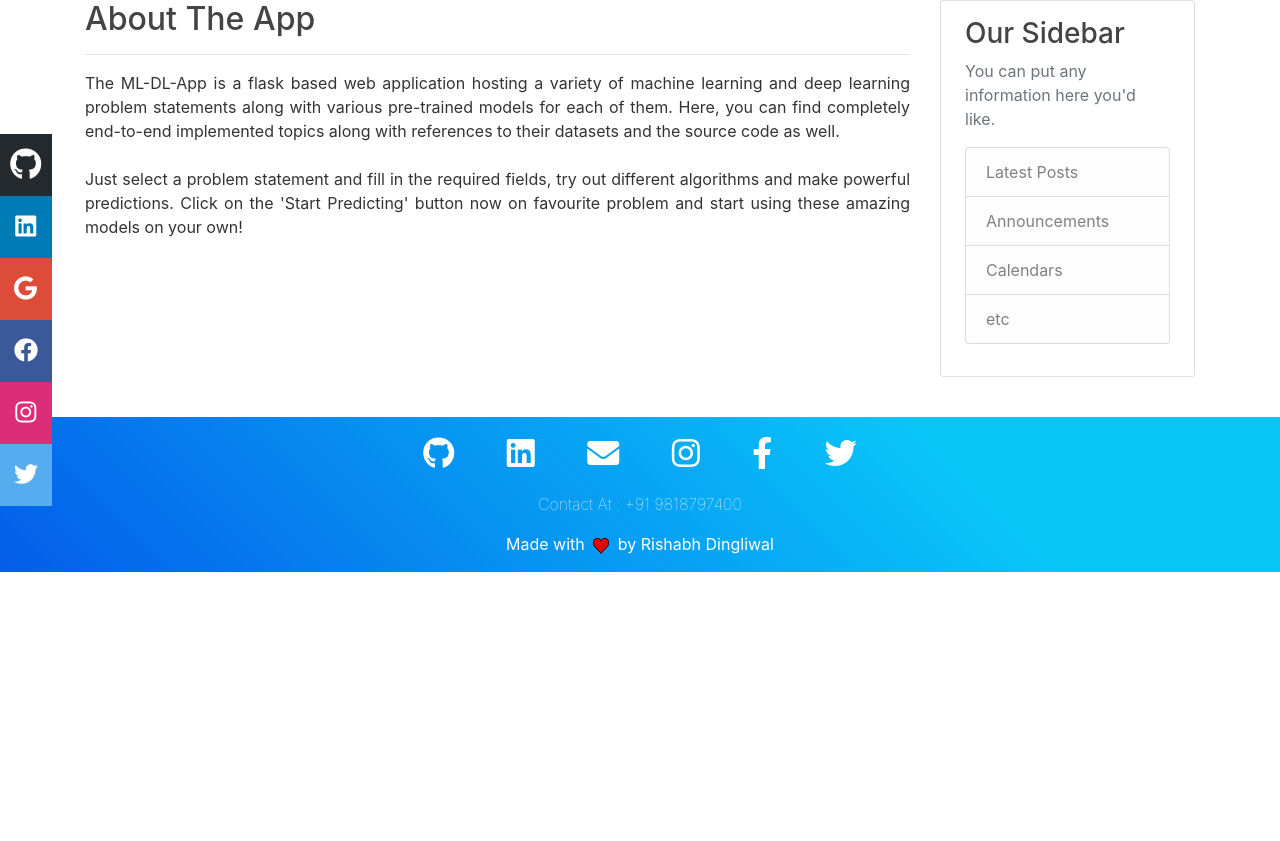
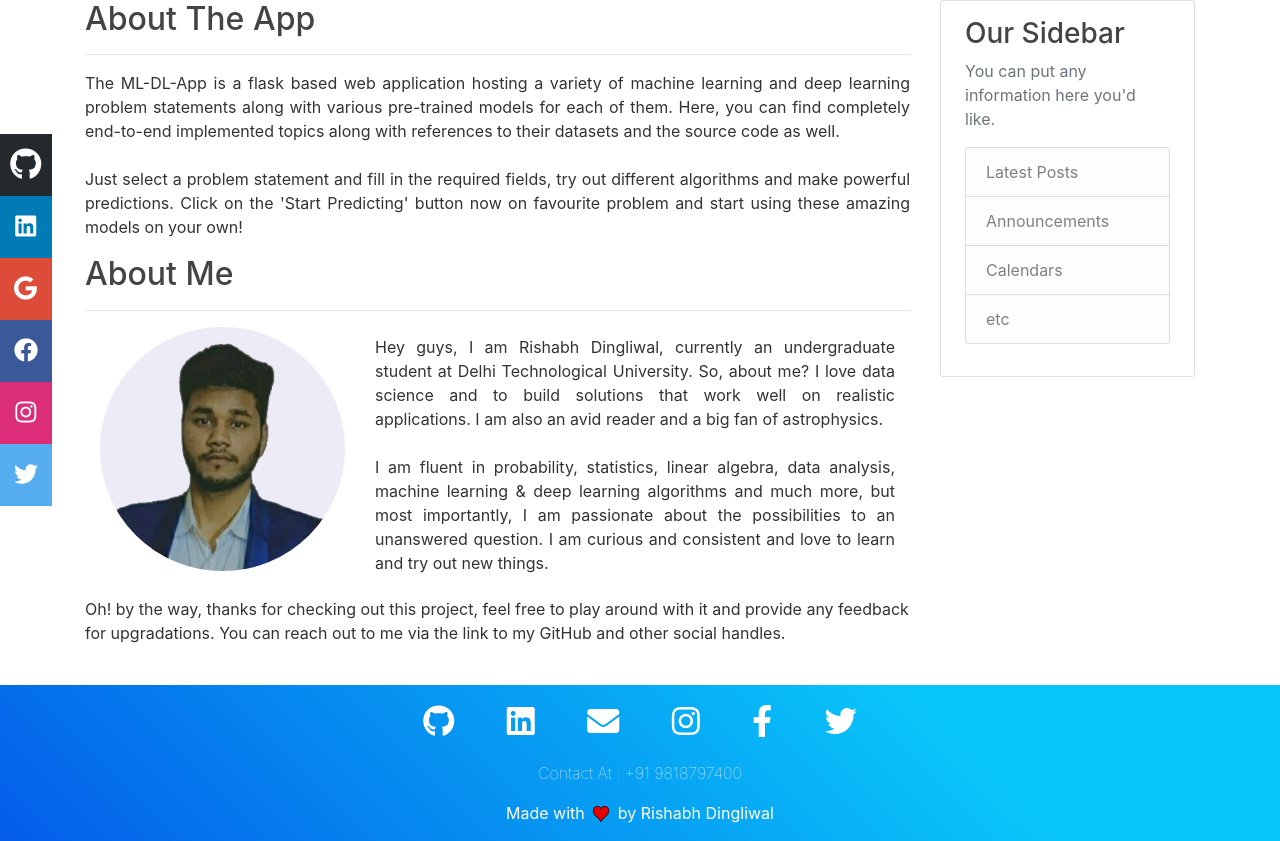
Before and after one commit to rishabh1323/The-ML-DL-App, a Flask app: page /about in a window 1280 px wide. Shown: the part 80-921 px from the top of the page. Before the commit the page ends 652 px from the top, so only its background shows below. Run offline with Flask 2, Linux system fonts and the light colour scheme; some libraries are stand-ins or nearby versions.

Commit message:
Add content to about page

```diff
--- a/templates/about.html
+++ b/templates/about.html
@@ -14,6 +14,32 @@
         predictions. Click on the 'Start Predicting' button now on favourite problem and start using these amazing models
         on your own!
     </p>
+
+    <h2>About Me</h2>
+    <hr>
+    <div style="display: inline-block;">
+        <div class="col-md-4 float-left">
+            <img src="/static/author.png" style="height: 100%; width: 100%; border-radius: 50%;">
+        </div>
+        <div class="col-md-8 float-right mt-2">
+            <p style="text-align: justify;">
+                Hey guys, I am Rishabh Dingliwal, currently an undergraduate student at Delhi Technological University. So, about me?
+                I love data science and to build solutions that work well on realistic applications. I am also an avid reader and a
+                big fan of astrophysics.
+                <br>
+                <br>
+                I am fluent in probability, statistics, linear algebra, data analysis, machine learning & deep learning algorithms
+                and much more, but most importantly, I am passionate about the possibilities to an unanswered question. I am curious
+                and consistent and love to learn and try out new things.
+            </p>
+        </div>
+    </div>
+    <div>
+        <p>
+            Oh! by the way, thanks for checking out this project, feel free to play around with it and provide any feedback for
+            upgradations. You can reach out to me via the link to my GitHub and other social handles.
+        </p>
+    </div>
 </div>
 
 {% endblock %}
```
Also changed, not shown: static/author.png (added).
